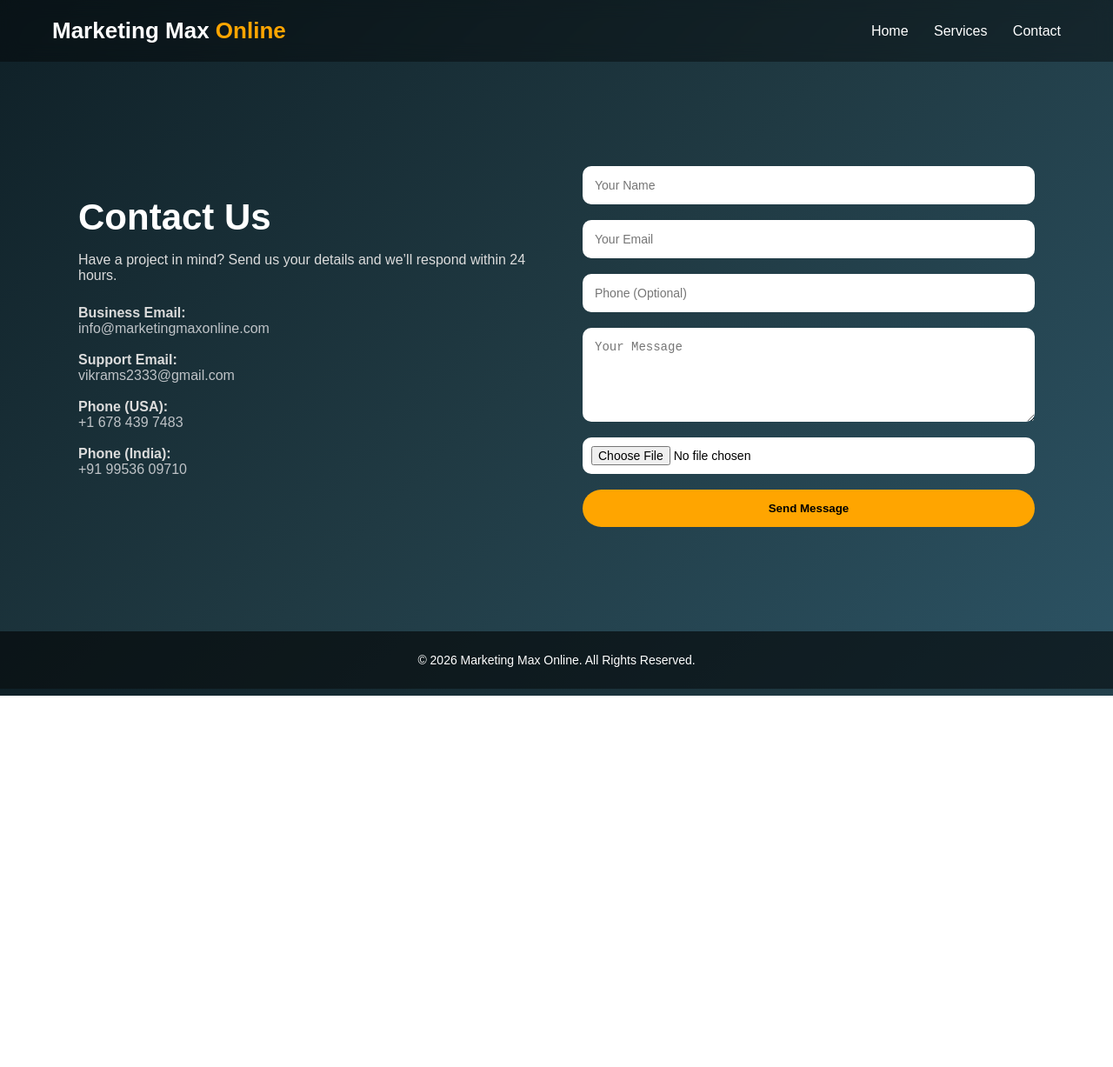
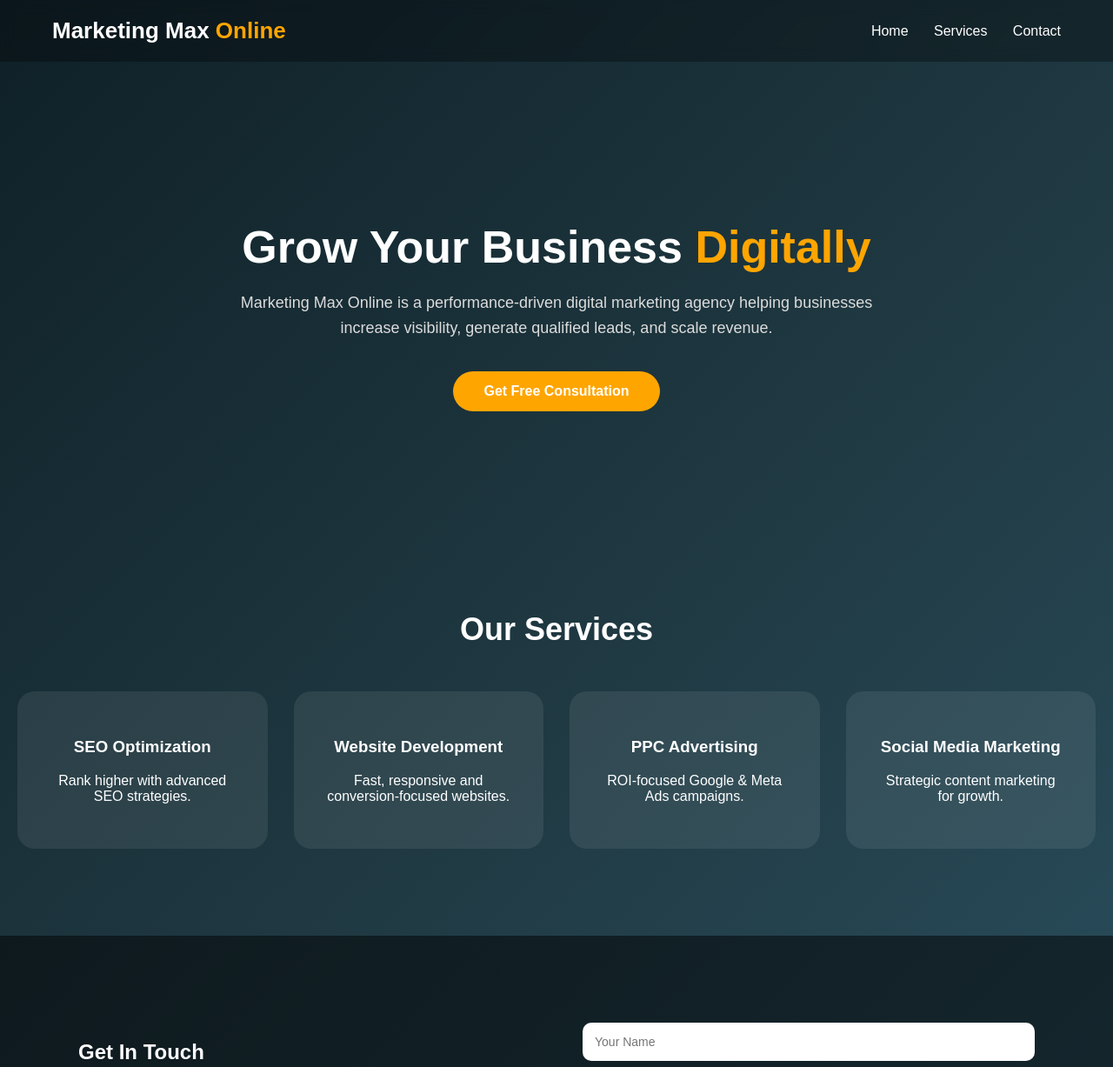
Before and after one commit to vikramst123/marketingmaxonline, a plain HTML site: page index.html in a window 1280 px wide. Shown: the top 1227 px of the page at 87% size. Before the commit the page ends 800 px from the top, so only its background shows below. Drawn offline with Linux system fonts and the light colour scheme.

Commit message:
Restored full working index page

```diff
--- a/index.html
+++ b/index.html
@@ -3,7 +3,7 @@
 <head>
 <meta charset="UTF-8">
 <meta name="viewport" content="width=device-width, initial-scale=1.0">
-<title>Contact Us | Marketing Max Online</title>
+<title>Marketing Max Online | Digital Growth Agency</title>
 
 <style>
 html { scroll-behavior: smooth; }
@@ -23,8 +23,9 @@ header {
     justify-content: space-between;
     align-items: center;
     padding: 20px 60px;
-    background: rgba(0,0,0,0.4);
-    backdrop-filter: blur(10px);
+    background: rgba(0,0,0,0.3);
+    backdrop-filter: blur(8px);
+    z-index: 1000;
 }
 
 header h2 { margin: 0; font-size: 26px; }
@@ -39,8 +40,76 @@ nav a {
 
 nav a:hover { color: orange; }
 
-/* CONTACT SECTION */
-.contact-section { padding: 120px 20px; }
+/* HERO */
+.hero {
+    text-align: center;
+    padding: 140px 20px 100px;
+}
+
+.hero h1 {
+    font-size: 52px;
+    margin-bottom: 20px;
+}
+
+.hero span { color: orange; }
+
+.hero p {
+    max-width: 750px;
+    margin: auto;
+    color: #dcdcdc;
+    font-size: 18px;
+    line-height: 1.6;
+}
+
+.btn {
+    display: inline-block;
+    margin-top: 35px;
+    padding: 14px 35px;
+    background: orange;
+    color: white;
+    text-decoration: none;
+    border-radius: 40px;
+    font-weight: bold;
+}
+
+.btn:hover { background: #ffa733; }
+
+/* SECTION */
+.section {
+    padding: 100px 20px;
+    text-align: center;
+}
+
+.section h2 { font-size: 36px; }
+
+/* SERVICES */
+.service-grid {
+    display: grid;
+    grid-template-columns: repeat(auto-fit, minmax(250px, 1fr));
+    gap: 30px;
+    margin-top: 50px;
+}
+
+.service-card {
+    background: rgba(255,255,255,0.08);
+    padding: 35px;
+    border-radius: 20px;
+    transition: 0.3s ease;
+    text-decoration: none;
+    color: white;
+    display: block;
+}
+
+.service-card:hover {
+    transform: translateY(-8px);
+    background: rgba(255,255,255,0.15);
+}
+
+/* CONTACT */
+#contact {
+    background: rgba(0,0,0,0.5);
+    padding: 100px 20px;
+}
 
 .contact-container {
     max-width: 1100px;
@@ -48,16 +117,18 @@ nav a:hover { color: orange; }
     display: flex;
     flex-wrap: wrap;
     gap: 60px;
+    align-items: flex-start;
 }
 
-.contact-left { flex: 1; min-width: 280px; }
-
-.contact-left h1 {
-    font-size: 42px;
-    margin-bottom: 15px;
+.contact-left {
+    flex: 1;
+    min-width: 280px;
 }
 
-.contact-left p { color: #dcdcdc; }
+.contact-left p {
+    color: #dcdcdc;
+    line-height: 1.7;
+}
 
 .contact-info { margin-top: 25px; }
 
@@ -68,9 +139,12 @@ nav a:hover { color: orange; }
     text-decoration: none;
 }
 
-.contact-info a:hover { color: orange; }
+.contact-info a:hover { text-decoration: underline; }
 
-.contact-right { flex: 1; min-width: 280px; }
+.contact-right {
+    flex: 1;
+    min-width: 280px;
+}
 
 form {
     display: flex;
@@ -85,12 +159,6 @@ input, textarea {
     font-size: 14px;
 }
 
-input[type="file"] {
-    background: white;
-    color: black;
-    padding: 10px;
-}
-
 button {
     padding: 14px;
     background: orange;
@@ -98,23 +166,16 @@ button {
     border-radius: 40px;
     font-weight: bold;
     cursor: pointer;
-    transition: 0.3s ease;
 }
 
-button:hover {
-    background: #ffa733;
-    transform: scale(1.02);
-}
+button:hover { background: #ffa733; }
 
+/* FOOTER */
 footer {
     text-align: center;
     padding: 25px;
     background: rgba(0,0,0,0.6);
     font-size: 14px;
-}
-
-@media (max-width: 768px) {
-    .contact-container { flex-direction: column; }
 }
 </style>
 </head>
@@ -124,49 +185,75 @@ footer {
 <header>
     <h2>Marketing Max <span>Online</span></h2>
     <nav>
-        <a href="index.html">Home</a>
-        <a href="index.html#services">Services</a>
-        <a href="contact.html">Contact</a>
+        <a href="#">Home</a>
+        <a href="#services">Services</a>
+        <a href="#contact">Contact</a>
     </nav>
 </header>
 
-<section class="contact-section">
+<!-- HERO -->
+<section class="hero">
+    <h1>Grow Your Business <span>Digitally</span></h1>
+    <p>
+        Marketing Max Online is a performance-driven digital marketing agency helping
+        businesses increase visibility, generate qualified leads, and scale revenue.
+    </p>
+    <a href="#contact" class="btn">Get Free Consultation</a>
+</section>
+
+<!-- SERVICES -->
+<section class="section" id="services">
+    <h2>Our Services</h2>
+
+    <div class="service-grid">
+        <a href="seo.html" class="service-card">
+            <h3>SEO Optimization</h3>
+            <p>Rank higher with advanced SEO strategies.</p>
+        </a>
+
+        <a href="web-development.html" class="service-card">
+            <h3>Website Development</h3>
+            <p>Fast, responsive and conversion-focused websites.</p>
+        </a>
+
+        <a href="ppc.html" class="service-card">
+            <h3>PPC Advertising</h3>
+            <p>ROI-focused Google & Meta Ads campaigns.</p>
+        </a>
+
+        <a href="social-media.html" class="service-card">
+            <h3>Social Media Marketing</h3>
+            <p>Strategic content marketing for growth.</p>
+        </a>
+    </div>
+</section>
+
+<!-- CONTACT -->
+<section id="contact">
     <div class="contact-container">
 
-<!-- LEFT SIDE -->
         <div class="contact-left">
-<h1>Contact Us</h1>
-<p>Have a project in mind? Send us your details and we’ll respond within 24 hours.</p>
+            <h2>Get In Touch</h2>
+            <p>Reach out and our team will respond shortly.</p>
 
             <div class="contact-info">
-<p><strong>Business Email:</strong><br>
+                <p><strong>Email:</strong><br>
                 <a href="mailto:info@marketingmaxonline.com">info@marketingmaxonline.com</a></p>
 
-<p><strong>Support Email:</strong><br>
-<a href="mailto:vikrams2333@gmail.com">vikrams2333@gmail.com</a></p>
-
-<p><strong>Phone (USA):</strong><br>
-<a href="tel:+16784397483">+1 678 439 7483</a></p>
-
-<p><strong>Phone (India):</strong><br>
-<a href="tel:+919953609710">+91 99536 09710</a></p>
+                <p><strong>Phone:</strong><br>
+                +1 678 439 7483</p>
             </div>
         </div>
 
-<!-- RIGHT SIDE FORM -->
         <div class="contact-right">
-
             <form name="contact"
                   method="POST"
                   data-netlify="true"
                   data-netlify-honeypot="bot-field"
-      enctype="multipart/form-data"
                   action="/thankyou.html">
 
-    <!-- Required for Netlify -->
                 <input type="hidden" name="form-name" value="contact">
 
-    <!-- Honeypot spam protection -->
                 <p style="display:none;">
                     <label>Don’t fill this out:
                         <input name="bot-field">
@@ -178,15 +265,10 @@ footer {
                 <input type="text" name="phone" placeholder="Phone (Optional)">
                 <textarea name="message" rows="5" placeholder="Your Message" required></textarea>
 
-    <input type="file"
-           name="attachment"
-           accept=".pdf,.doc,.docx,.xls,.xlsx,.png,.jpg,.jpeg,.txt">
+                <button type="submit">Send Message</button>
+            </form>
+        </div>
 
-    <button type="submit">Send Message</button>
-
-</form>
-
-</div>
     </div>
 </section>
 
```
Lines whose indentation alone changed are shown as unchanged.
